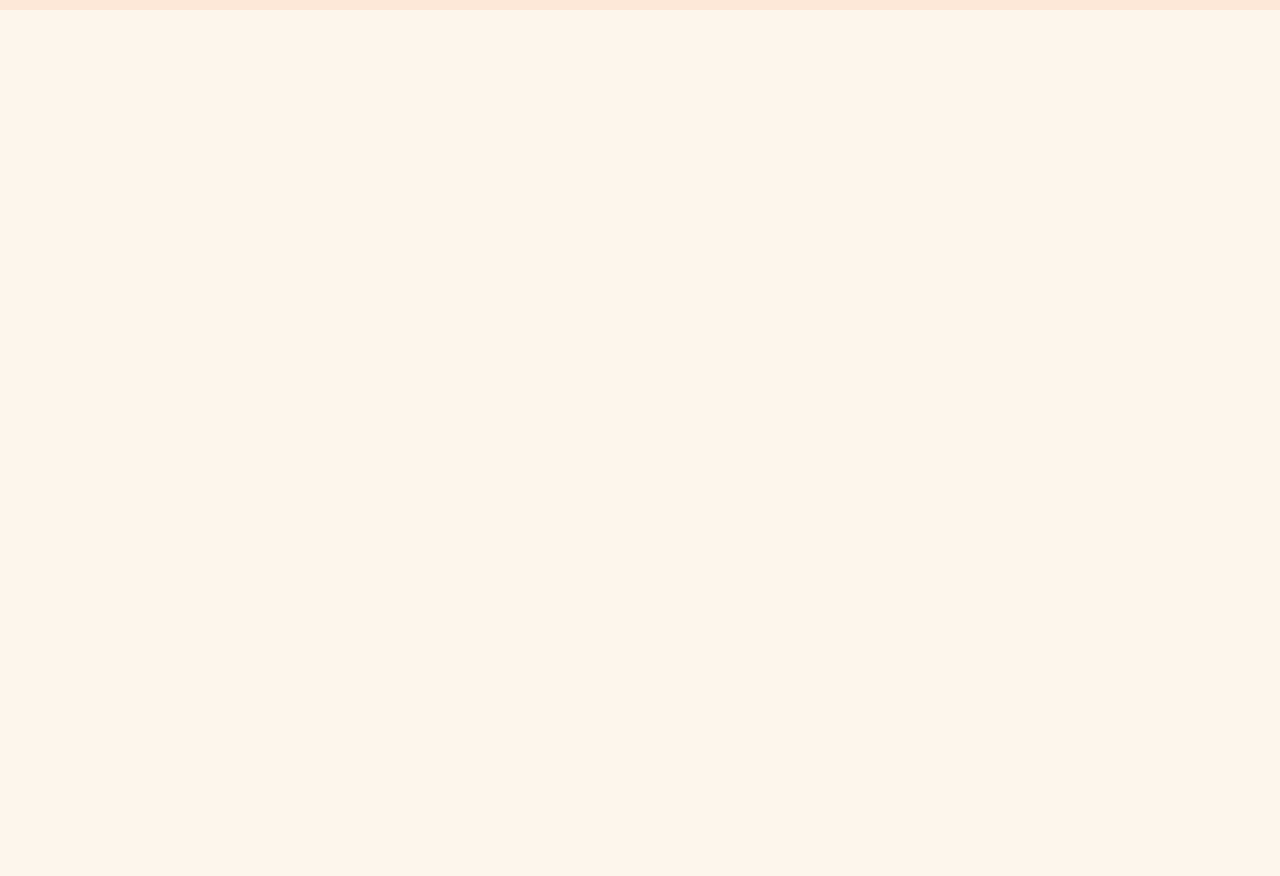
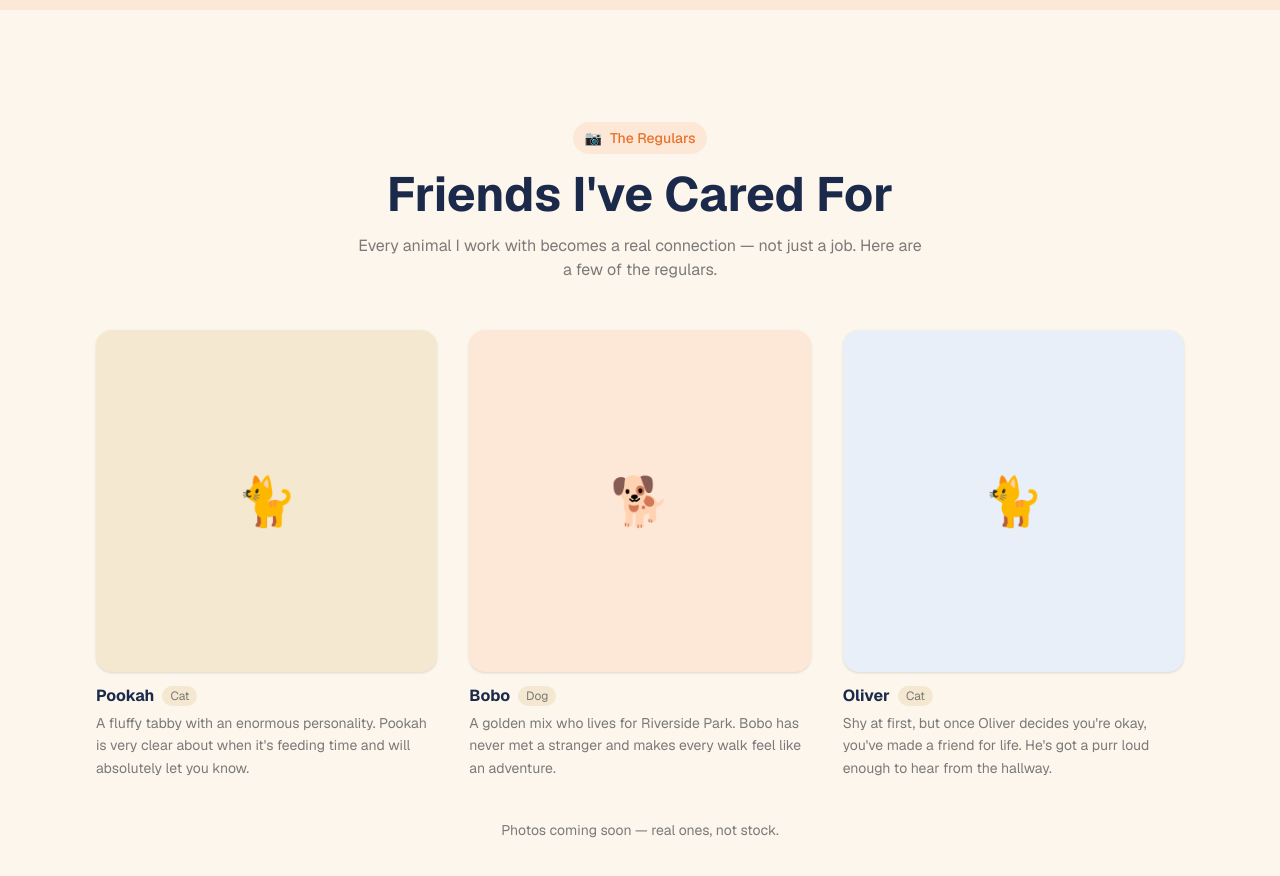
Before and after one commit to gregm24/paws-and-purrs, a Next.js app: page / in a window 1280 px wide. Shown: the part 4440-5316 px from the top of the page. Before the commit the page ends 4450 px from the top, so only its background shows below. Built offline with nearby package versions, Linux system fonts and the light colour scheme.

Commit message:
feat: add gallery section for Pookah, Bobo, and Oliver

```diff
--- /dev/null
+++ b/app/components/Gallery.tsx
@@ -0,0 +1,57 @@
+import GalleryCard from "./GalleryCard";
+
+const PETS = [
+  {
+    name: "Pookah",
+    breed: "Cat",
+    description:
+      "A fluffy tabby with an enormous personality. Pookah is very clear about when it's feeding time and will absolutely let you know.",
+    color: "#F5E8D0",
+  },
+  {
+    name: "Bobo",
+    breed: "Dog",
+    description:
+      "A golden mix who lives for Riverside Park. Bobo has never met a stranger and makes every walk feel like an adventure.",
+    color: "#FDE8D8",
+  },
+  {
+    name: "Oliver",
+    breed: "Cat",
+    description:
+      "Shy at first, but once Oliver decides you're okay, you've made a friend for life. He's got a purr loud enough to hear from the hallway.",
+    color: "#E8EFF8",
+  },
+];
+
+export default function Gallery() {
+  return (
+    <section id="gallery" className="bg-cream py-20 lg:py-28">
+      <div className="max-w-6xl mx-auto px-4 sm:px-6 lg:px-8">
+        <div className="text-center mb-12">
+          <div className="inline-flex items-center gap-2 bg-orange-pale text-orange text-sm font-medium px-3 py-1.5 rounded-full mb-4">
+            <span>📷</span>
+            <span>The Regulars</span>
+          </div>
+          <h2 className="text-4xl sm:text-5xl font-bold text-navy mb-4">
+            Friends I&apos;ve Cared For
+          </h2>
+          <p className="text-muted max-w-xl mx-auto">
+            Every animal I work with becomes a real connection — not just a
+            job. Here are a few of the regulars.
+          </p>
+        </div>
+
+        <div className="grid grid-cols-1 sm:grid-cols-3 gap-8">
+          {PETS.map((pet) => (
+            <GalleryCard key={pet.name} {...pet} />
+          ))}
+        </div>
+
+        <p className="text-center text-sm text-muted mt-10">
+          Photos coming soon — real ones, not stock.
+        </p>
+      </div>
+    </section>
+  );
+}
--- /dev/null
+++ b/app/components/GalleryCard.tsx
@@ -0,0 +1,33 @@
+interface GalleryCardProps {
+  name: string;
+  breed: string;
+  description: string;
+  color: string;
+}
+
+export default function GalleryCard({
+  name,
+  breed,
+  description,
+  color,
+}: GalleryCardProps) {
+  return (
+    <div className="flex flex-col gap-3">
+      <div
+        className="w-full aspect-square rounded-2xl flex items-center justify-center text-5xl shadow-sm"
+        style={{ backgroundColor: color }}
+      >
+        {breed === "Cat" ? "🐈" : "🐕"}
+      </div>
+      <div>
+        <div className="flex items-center gap-2">
+          <h3 className="font-bold text-navy text-base">{name}</h3>
+          <span className="text-xs text-muted bg-cream-dark px-2 py-0.5 rounded-full">
+            {breed}
+          </span>
+        </div>
+        <p className="text-sm text-muted mt-1 leading-relaxed">{description}</p>
+      </div>
+    </div>
+  );
+}
--- a/app/page.tsx
+++ b/app/page.tsx
@@ -4,6 +4,7 @@ import About from "./components/About";
 import Services from "./components/Services";
 import Booking from "./components/Booking";
 import Reviews from "./components/Reviews";
+import Gallery from "./components/Gallery";
 
 export default function Home() {
   return (
@@ -15,6 +16,7 @@ export default function Home() {
         <Services />
         <Booking />
         <Reviews />
+        <Gallery />
       </main>
     </>
   );
```
